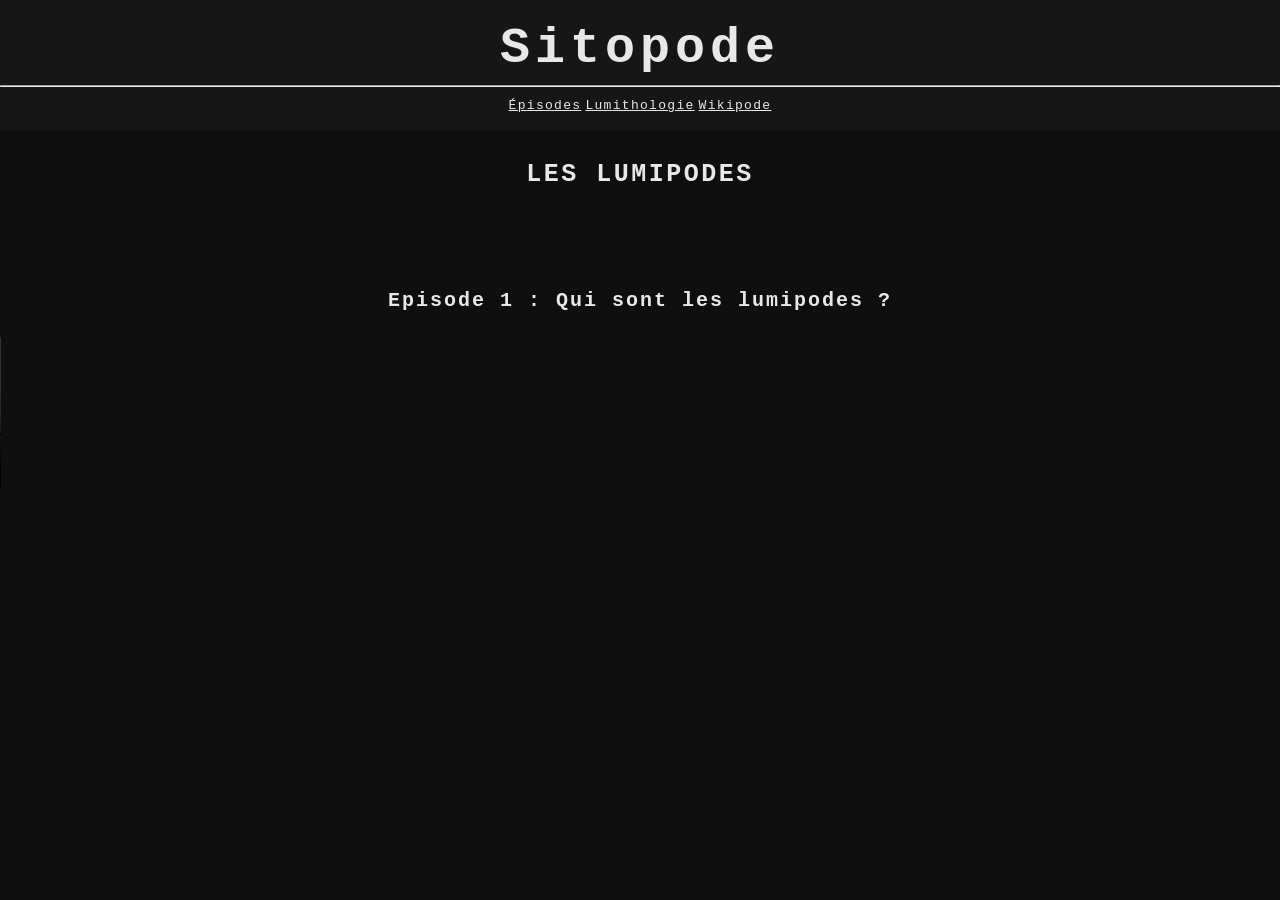
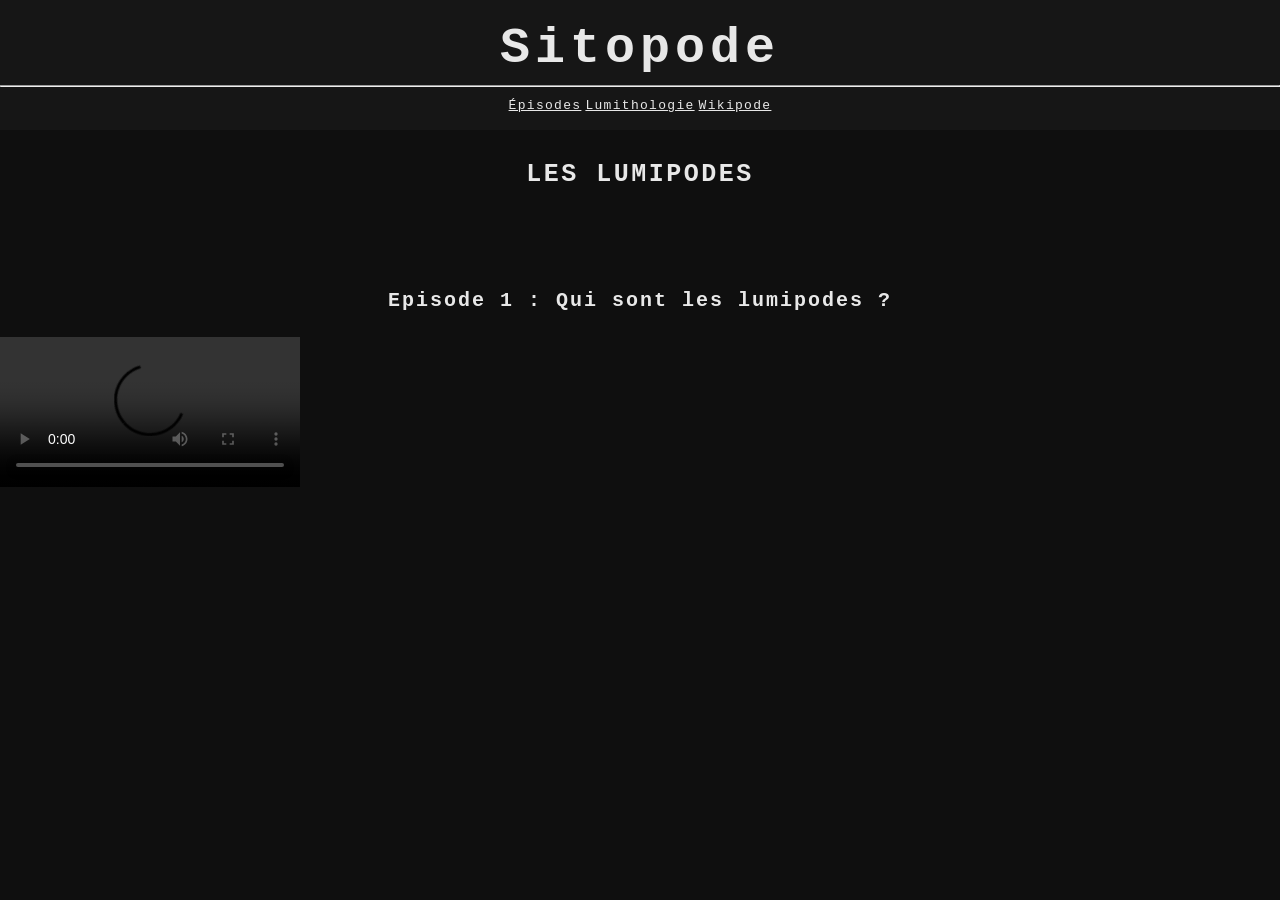

Update style.css

--- a/style.css
+++ b/style.css
@@ -18,12 +18,13 @@ body {
 
 footer {
     position:absolute;
-    bottom:-75px;
+    bottom:-20%;
     flex-grow: 1;
     background-color: #121212;
-    padding: 20px;
+    padding:-10px;
     text-align: center;
     width:100%;
+    height:30px;
 }
 
 div {
